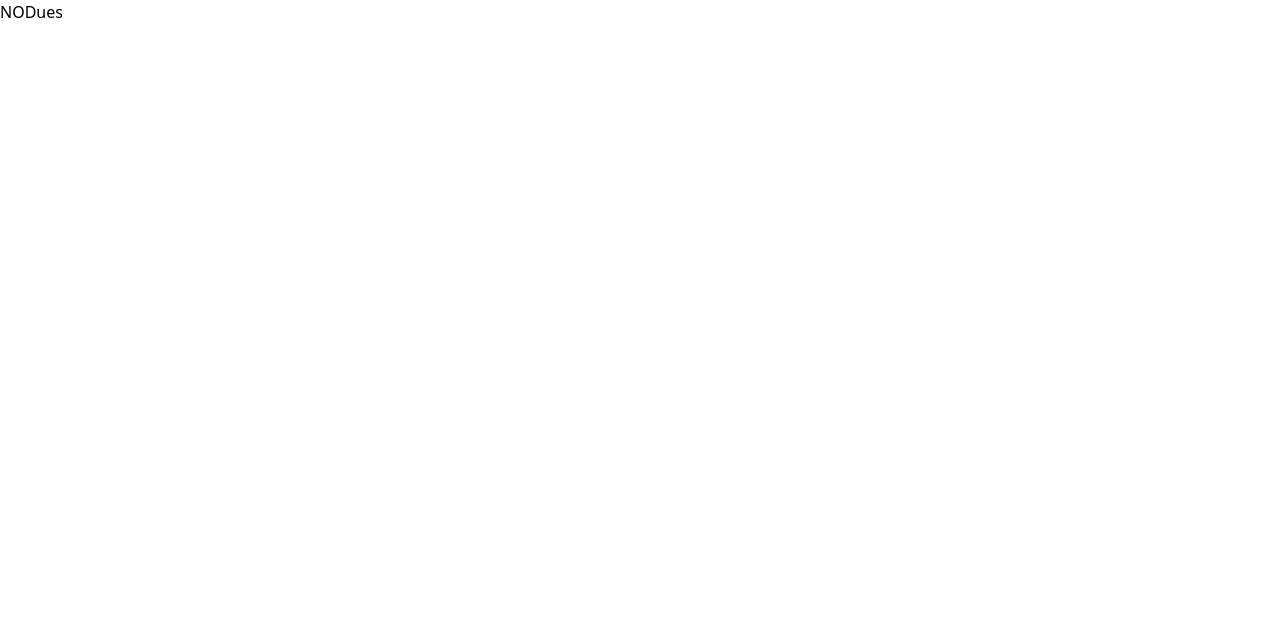
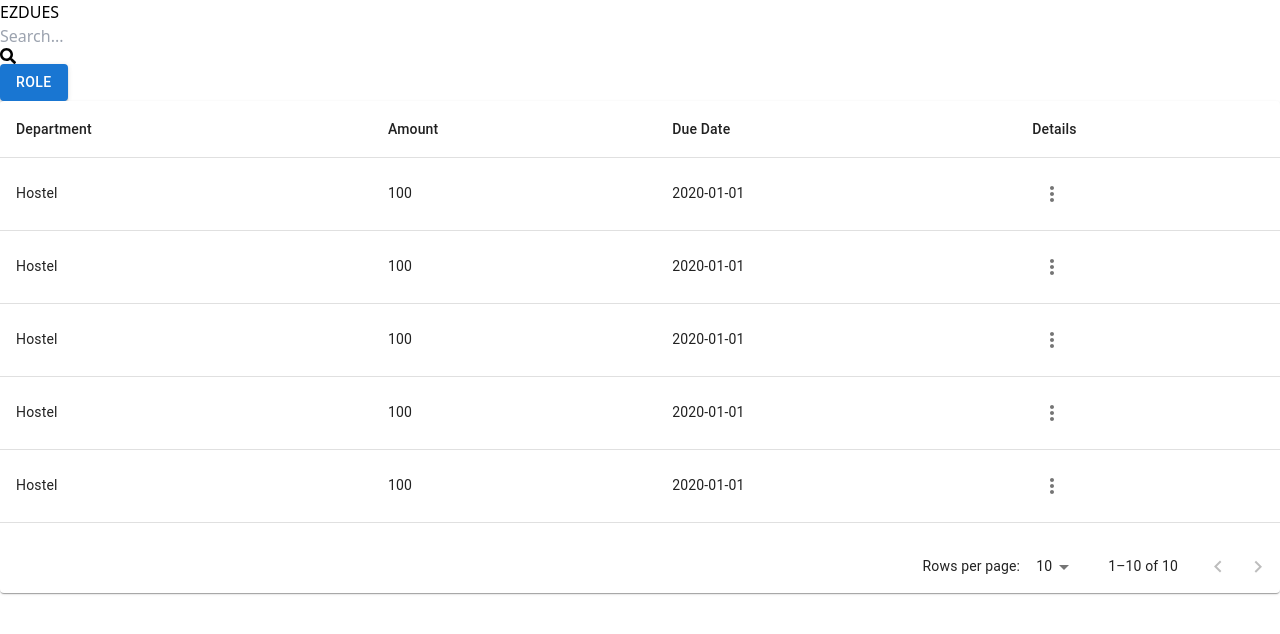
Before and after one commit to asima2006/No-Dues-Frontend, a React (Vite) app in the folder No-Dues Frontend/: page /dues in a window 1280 px wide. Before the commit this address had no page. Shown: the top 634 px of the page. Built offline with nearby package versions, Linux system fonts and the light colour scheme.

Commit message:
Fixing department login and making dummy table

```diff
--- a/No-Dues Frontend/src/App.jsx
+++ b/No-Dues Frontend/src/App.jsx
@@ -3,16 +3,15 @@ import Home from './pages/Home'
 import LoginDep from './pages/LoginDep'
 import StudDash from './pages/StudDash'
 import New from './pages/New'
-import Nav from './components/Nav'
 import AuthState from './context/auth/authState'
 import CallBack from './pages/CallBack'
 import DepDash from './pages/DepDash'
+import Due from './pages/Due'
 
 const App = () => {
   return (
     <AuthState>
       <BrowserRouter>
-        <Nav />
         <Routes>
           <Route path='/' element={<Home />} />
           <Route path='/new' element={<New />} />
@@ -20,6 +19,7 @@ const App = () => {
           <Route path='/login-dep' element={<LoginDep />} />
           <Route path='/callback' element={<CallBack />} />
           <Route path='/dep' element={<DepDash/>} />
+          <Route path='/dues' element={<Due/>} />
         </Routes>
       </BrowserRouter>
     </AuthState>
--- a/No-Dues Frontend/src/components/Nav.jsx
+++ b/No-Dues Frontend/src/components/Nav.jsx
@@ -1,6 +1,7 @@
 import React from 'react'
 import {FaSearch} from 'react-icons/fa'
 import { Link } from 'react-router-dom'
+import Role from './Role'
 
 const Header = () => {
     return (
@@ -8,14 +9,15 @@ const Header = () => {
             <div className='flex justify-between items-center max-w-7xl mx-auto p-2'>
                 <Link to='/'>
                     <h1 className='font-bold text-sm sm:text-xl flex flex-wrap'>
-                        <span className='text-slate-500'>NO</span>
-                        <span className='text-slate-700'>Dues</span>
+                        <span className='text-slate-500'>EZ</span>
+                        <span className='text-slate-700'>DUES</span>
                     </h1>
                 </Link>
-                {/* <form className='bg-slate-100 p-2 rounded-lg flex items-center'>
+                <form className='bg-slate-100 p-2 rounded-lg flex items-center'>
                     <input type="text" placeholder='Search...' className='bg-transparent focus:outline-none w-24 sm:w-64' />
                     <FaSearch className='text-slate-500' />
-                </form> */}
+                </form>
+                <Role/>
             </div>
         </header>
     )
--- /dev/null
+++ b/No-Dues Frontend/src/components/Role.jsx
@@ -0,0 +1,44 @@
+import * as React from 'react';
+import Button from '@mui/material/Button';
+import Menu from '@mui/material/Menu';
+import MenuItem from '@mui/material/MenuItem';
+
+const Role = () => {
+  const [anchorEl, setAnchorEl] = React.useState(null);
+  const open = Boolean(anchorEl);
+  const handleClick = (event) => {
+    setAnchorEl(event.currentTarget);
+  };
+  const handleClose = () => {
+    setAnchorEl(null);
+  };
+
+  return (
+    <div>
+      <Button
+        variant='contained'
+        aria-controls={open ? 'basic-menu' : undefined}
+        aria-haspopup="true"
+        aria-expanded={open ? 'true' : undefined}
+        onClick={handleClick}
+      >
+        Role
+      </Button>
+      <Menu
+        id="basic-menu"
+        anchorEl={anchorEl}
+        open={open}
+        onClose={handleClose}
+        MenuListProps={{
+          'aria-labelledby': 'basic-button',
+        }}
+      >
+        <MenuItem onClick={handleClose}>B.Tech</MenuItem>
+        <MenuItem onClick={handleClose}>M.Tech</MenuItem>
+        <MenuItem onClick={handleClose}>PHD</MenuItem>
+      </Menu>
+    </div>
+  );
+}
+
+export default Role;
--- /dev/null
+++ b/No-Dues Frontend/src/components/Table.jsx
@@ -0,0 +1,210 @@
+import React, { useState } from "react";
+import {
+  Paper,
+  TableContainer,
+  Table,
+  TableHead,
+  TableRow,
+  TableCell,
+  TableBody,
+  Menu,
+  MenuItem,
+  TablePagination,
+  Button,
+  IconButton,
+} from "@mui/material";
+import MoreVertIcon from '@mui/icons-material/MoreVert';
+
+const rows = [
+  {
+    amount: 100,
+    "due-date": "2020-01-01",
+    status: "DueStatus.pending",
+    reason: "Hostel",
+    createdAt: "2020-03-09",
+  },
+  {
+    amount: 100,
+    "due-date": "2020-01-01",
+    status: "DueStatus.pending",
+    reason: "Hostel",
+    createdAt: "2020-03-09",
+  },
+  {
+    amount: 100,
+    "due-date": "2020-01-01",
+    status: "DueStatus.pending",
+    reason: "Hostel",
+    createdAt: "2020-03-09",
+  },
+  {
+    amount: 100,
+    "due-date": "2020-01-01",
+    status: "DueStatus.pending",
+    reason: "Hostel",
+    createdAt: "2020-03-09",
+  },
+  {
+    amount: 100,
+    "due-date": "2020-01-01",
+    status: "DueStatus.pending",
+    reason: "Hostel",
+    createdAt: "2020-03-09",
+  },
+  {
+    amount: 100,
+    "due-date": "2020-01-01",
+    status: "DueStatus.pending",
+    reason: "Hostel",
+    createdAt: "2020-03-09",
+  },
+  {
+    amount: 100,
+    "due-date": "2020-01-01",
+    status: "DueStatus.pending",
+    reason: "Hostel",
+    createdAt: "2020-03-09",
+  },
+  {
+    amount: 100,
+    "due-date": "2020-01-01",
+    status: "DueStatus.pending",
+    reason: "Hostel",
+    createdAt: "2020-03-09",
+  },
+  {
+    amount: 100,
+    "due-date": "2020-01-01",
+    status: "DueStatus.pending",
+    reason: "Hostel",
+    createdAt: "2020-03-09",
+  },
+  {
+    amount: 100,
+    "due-date": "2020-01-01",
+    status: "DueStatus.pending",
+    reason: "Hostel",
+    createdAt: "2020-03-09",
+  },
+];
+
+const columns = [
+  {
+    id: "reason",
+    label: "Department",
+    minWidth: 100,
+  },
+  {
+    id: "amount",
+    label: "Amount",
+    minWidth: 100,
+  },
+  {
+    id: "due-date",
+    label: "Due Date",
+    minWidth: 100,
+  },
+];
+
+export default function StickyHeadTable() {
+  const [page, setPage] = useState(0);
+  const [rowsPerPage, setRowsPerPage] = useState(10);
+  const [anchorEl, setAnchorEl] = useState(null);
+  const [selectedRow, setSelectedRow] = useState(null);
+
+  const handleChangePage = (event, newPage) => {
+    setPage(newPage);
+  };
+
+  const handleChangeRowsPerPage = (event) => {
+    setRowsPerPage(+event.target.value);
+    setPage(0);
+  };
+
+  const handleMenuOpen = (event, row) => {
+    setSelectedRow(row);
+    setAnchorEl(event.currentTarget);
+  };
+
+  const handleMenuClose = () => {
+    setAnchorEl(null);
+    setSelectedRow(null);
+  };
+
+  return (
+    <div class="container mx-auto">
+        <div class="w-full overflow-hidden mt-10">
+            <Paper sx={{ width: "100%", overflow: "hidden" }}>
+            <TableContainer sx={{ maxHeight: 440 }}>
+                <Table stickyHeader aria-label="sticky table">
+                <TableHead>
+                    <TableRow>
+                    {columns.map((column) => (
+                        <TableCell
+                        key={column.id}
+                        align={column.align}
+                        className="min-w-[100px]"
+                        >
+                        {column.label}
+                        </TableCell>
+                    ))}
+                    <TableCell>Details</TableCell>
+                    </TableRow>
+                </TableHead>
+                <TableBody>
+                    {rows
+                    .slice(page * rowsPerPage, page * rowsPerPage + rowsPerPage)
+                    .map((row, rowIndex) => {
+                        return (
+                        <TableRow hover tabIndex={-1} key={rowIndex}>
+                            {columns.map((column) => {
+                            const value = row[column.id];
+                            return (
+                                <TableCell key={column.id} align={column.align}>
+                                {column.format && typeof value === "number"
+                                    ? column.format(value)
+                                    : value}
+                                </TableCell>
+                            );
+                            })}
+                            <TableCell>
+                                <IconButton>
+                                    <MoreVertIcon onClick={(event) => handleMenuOpen(event, row)}/>
+                                </IconButton>
+                            <Menu
+                                anchorEl={anchorEl}
+                                open={Boolean(anchorEl && selectedRow === row)}
+                                onClose={handleMenuClose}
+                            >
+                                {Object.keys(row).map((key) => {
+                                if (!columns.some((column) => column.id === key)) {
+                                    return (
+                                    <MenuItem key={key} onClick={handleMenuClose}>
+                                        <strong>{key.charAt(0).toUpperCase() + key.slice(1)}:</strong> {row[key]}
+                                    </MenuItem>
+                                    );
+                                }
+                                return null;
+                                })}
+                            </Menu>
+                            </TableCell>
+                        </TableRow>
+                        );
+                    })}
+                </TableBody>
+                </Table>
+            </TableContainer>
+            <TablePagination
+                rowsPerPageOptions={[2, 5, 10]}
+                component="div"
+                count={rows.length}
+                rowsPerPage={rowsPerPage}
+                page={page}
+                onPageChange={handleChangePage}
+                onRowsPerPageChange={handleChangeRowsPerPage}
+            />
+            </Paper>
+        </div>
+    </div>
+  );
+}
--- a/No-Dues Frontend/src/context/auth/authState.jsx
+++ b/No-Dues Frontend/src/context/auth/authState.jsx
@@ -1,8 +1,11 @@
-import React from 'react'
+import React, { useState } from 'react'
 import AuthContext from './authContext'
 
 const AuthState = (props) => {
+  // console.log("Working");
+  const [token, setToken] = useState("");
   const host = 'http://localhost:8000'
+
   const handleLogin = async () => {
     console.log("Work-1");
     const res = await fetch(`${host}/student/login`, {
@@ -21,7 +24,6 @@ const AuthState = (props) => {
       method: 'GET',
     });
     const data = res.status;
-    console.log(data);
     if (data == 401 || data == 409) {
       console.log("Unauthenticated");
       alert("Unauthenticated");
@@ -33,7 +35,10 @@ const AuthState = (props) => {
   }
 
 
+
   const contextValues = {
+    token,
+    setToken,
     handleLogin,
     handleDepGET,
   };
--- /dev/null
+++ b/No-Dues Frontend/src/pages/Due.jsx
@@ -0,0 +1,40 @@
+import React, { useState } from 'react'
+import IconButton from '@mui/material/IconButton';
+import Menu from '@mui/material/Menu';
+import MenuItem from '@mui/material/MenuItem';
+import MoreVertIcon from '@mui/icons-material/MoreVert';
+import StickyHeadTable from '../components/Table'
+import Header from '../components/Nav';
+import Role from '../components/Role';
+
+const Due = () => {
+    const [anchorEl, setAnchorEl] = useState(null);
+    const open = Boolean(anchorEl);
+    const handleClick = (e) => {
+        setAnchorEl(e.currentTarget);
+    };
+    const handleClose = () => {
+        setAnchorEl(null);
+    };
+    return (
+        <div>
+            <Header/>
+            <Menu
+                id="basic-menu"
+                anchorEl={anchorEl}
+                open={open}
+                onClose={handleClose}
+                MenuListProps={{
+                    'aria-labelledby': 'basic-button',
+                }}
+            >
+                <MenuItem onClick={handleClose}>B.Tech</MenuItem>
+                <MenuItem onClick={handleClose}>M.Tech</MenuItem>
+                <MenuItem onClick={handleClose}>PHD</MenuItem>
+            </Menu>
+            <StickyHeadTable/>
+        </div>
+    )
+}
+
+export default Due
--- a/No-Dues Frontend/src/pages/LoginDep.jsx
+++ b/No-Dues Frontend/src/pages/LoginDep.jsx
@@ -1,8 +1,12 @@
-import { useState } from "react";
+import { useContext, useState } from "react";
 import { useNavigate } from "react-router-dom";
+import authContext from "../context/auth/authContext";
 
 const LoginDep = () => {
+  const context = useContext(authContext);
+  const { token,setToken } = context
   const [formstate, setFormState] = useState({});
+
   const navigate = useNavigate();
   const handleChange = (e) => {
     setFormState({
@@ -21,13 +25,15 @@ const LoginDep = () => {
         },
         body: JSON.stringify(formstate)
       });
+      const data = await res.json()
+      setToken(() => data.token)
+      console.log(token);
       if (res.status == 200) navigate('/dep');
       else console.log("Invalid credentials!!");
     } catch (error) {
       console.log(error);
     }
   }
-
 
   // console.log(formstate);
   return (
```
Also changed, not shown: No-Dues Frontend/package.json (+6 -1 lines), No-Dues Frontend/src/pages/DepDash.jsx (+8 -4 lines), 1 other file (tests, documents, lock files or other folders).
